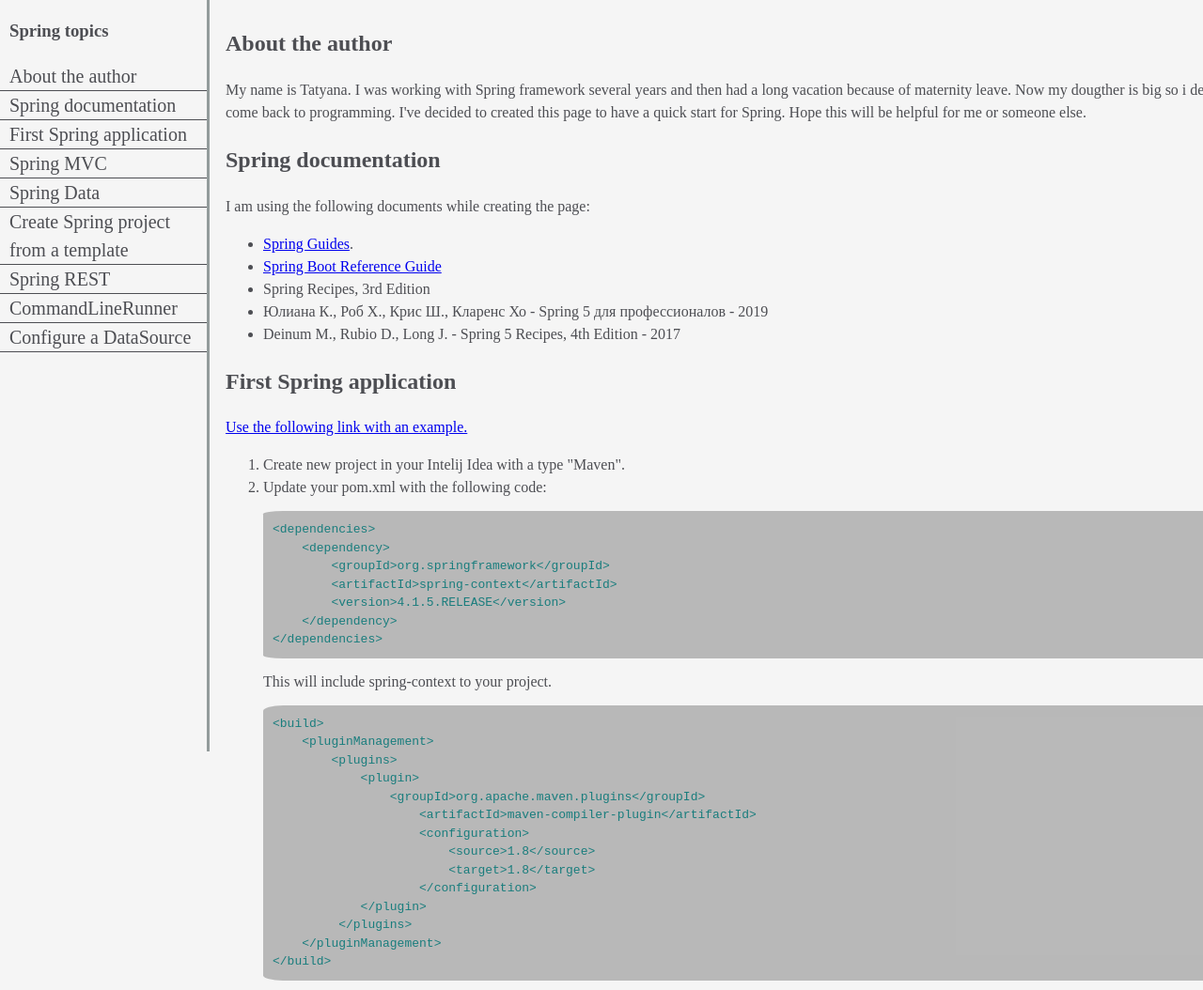
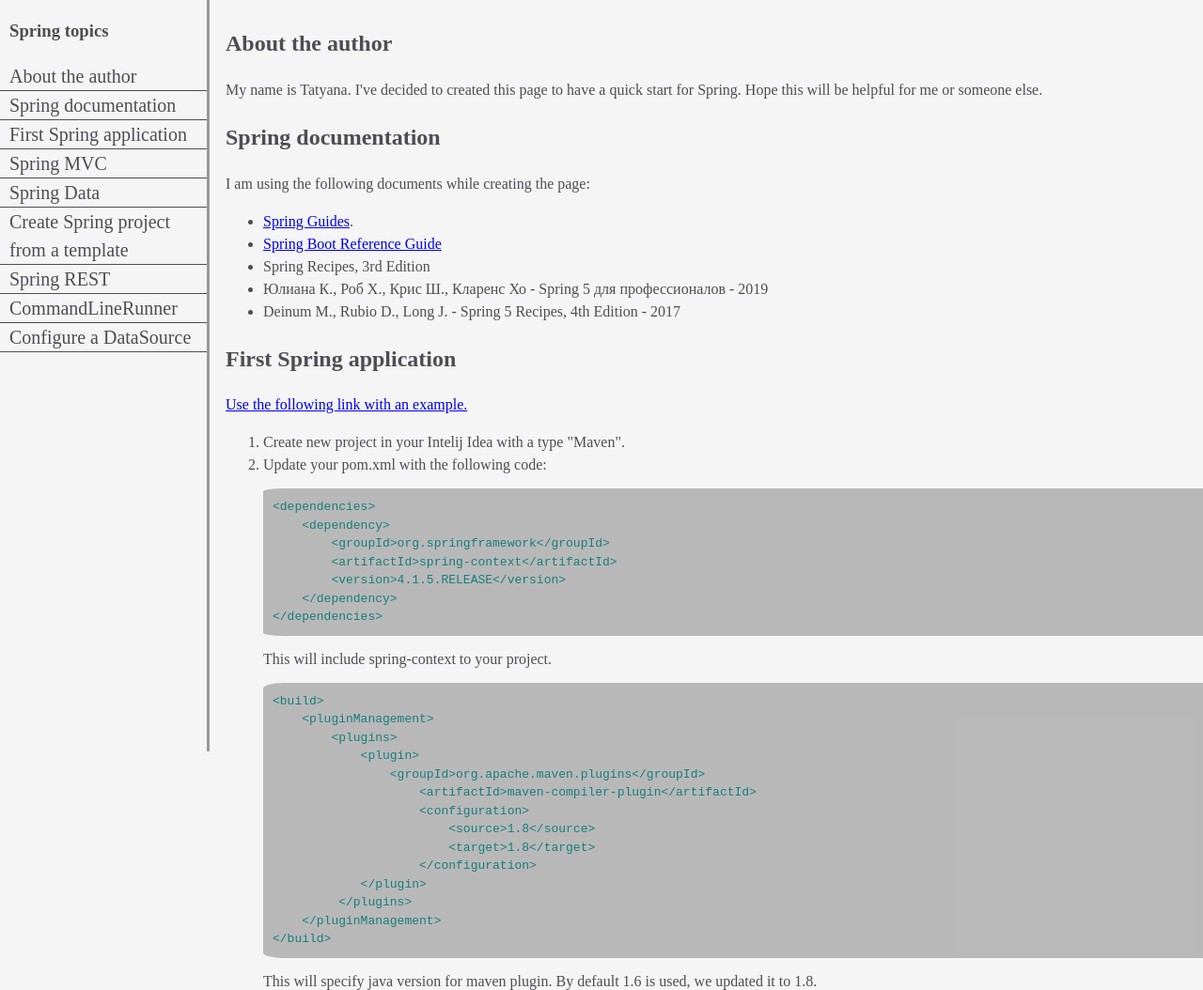
Before and after one commit to tsharon-byte/spring-documentation, a React app: page public/index.html in a window 1280 px wide. Shown: the top 1054 px of the page at 94% size. Built offline with nearby package versions, Linux system fonts and the light colour scheme.

Commit message:
changed about topic

```diff
--- a/public/index.html
+++ b/public/index.html
@@ -3,7 +3,7 @@
 <head>
     <meta charset="UTF-8">
     <title>Title</title>
-    <link rel="stylesheet" type="text/css" href="styles.css" />
+    <link rel="stylesheet" type="text/css" href="styles.css"/>
 </head>
 <body>
 <main id="main-doc">
@@ -37,10 +37,8 @@
         </header>
         <article>
             <p>
-                My name is Tatyana. I was working with Spring framework several years and then had a long vacation
-                because of maternity leave. Now my dougther is big so i decided to come back to programming. I've
-                decided to created this page to have a quick start for Spring. Hope this will be helpful for me or
-                someone else.
+                My name is Tatyana. I've decided to created this page to have a quick start for Spring. Hope this will
+                be helpful for me or someone else.
             </p>
         </article>
     </section>
```
